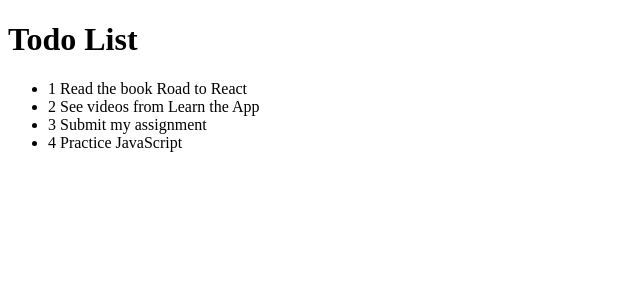
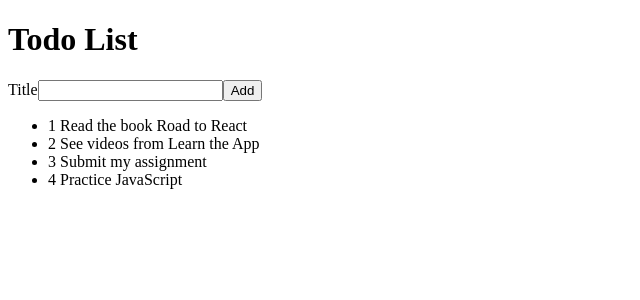
Before and after one commit to nrpc10/react-todo, a React (Create React App) app: page / in a window 1280 px wide. Shown: the top 300 px of the page, without its empty margins (0-640 px from the left). Built offline with nearby package versions, Linux system fonts and the light colour scheme.

Commit message:
create and import TodoList.js and AddTodoForm.js files

```diff
--- /dev/null
+++ b/src/AddTodoForm.js
@@ -0,0 +1,14 @@
+import React from 'react';
+
+function AddTodoForm () {
+
+    return (
+        <form>
+            <label htmlFor='todoTitle'>Title</label>
+            <input id="todoTitle"></input>
+            <button type='submit'>Add</button>
+        </form>
+    );
+};
+
+export default AddTodoForm;
--- a/src/App.js
+++ b/src/App.js
@@ -1,23 +1,8 @@
 import React from 'react';
+import AddTodoForm from './AddTodoForm';
+import TodoList from './TodoList';
 
-const todoList = [
-  {
-    id: 1,
-    title: "Read the book Road to React",
-  },
-  {
-    id: 2,
-    title: "See videos from Learn the App",
-  },
-  {
-    id: 3,
-    title: "Submit my assignment",
-  },
-  {
-    id: 4,
-    title: "Practice JavaScript",
-  },
-];
+
 
 function App() {
   return (
@@ -25,13 +10,8 @@
       <header>
         <h1>Todo List</h1>
       </header>
-        <ul>
-          {todoList.map((item) => (
-            <li key={item.id}>
-              {item.id} {item.title}
-            </li>
-          ))}
-        </ul>
+      <AddTodoForm />
+      <TodoList />
     </div>
   );
 };
--- a/src/todoList.js
+++ b/src/todoList.js
@@ -0,0 +1,35 @@
+import React from 'react';
+
+const todoList = [
+  {
+    id: 1,
+    title: "Read the book Road to React",
+  },
+  {
+    id: 2,
+    title: "See videos from Learn the App",
+  },
+  {
+    id: 3,
+    title: "Submit my assignment",
+  },
+  {
+    id: 4,
+    title: "Practice JavaScript",
+  },
+];
+
+function TodoList () {
+
+    return (
+        <ul>
+          {todoList.map((item) => (
+            <li key={item.id}>
+              {item.id} {item.title}
+            </li>
+          ))}
+        </ul>
+    );
+};
+
+export default TodoList;
```
